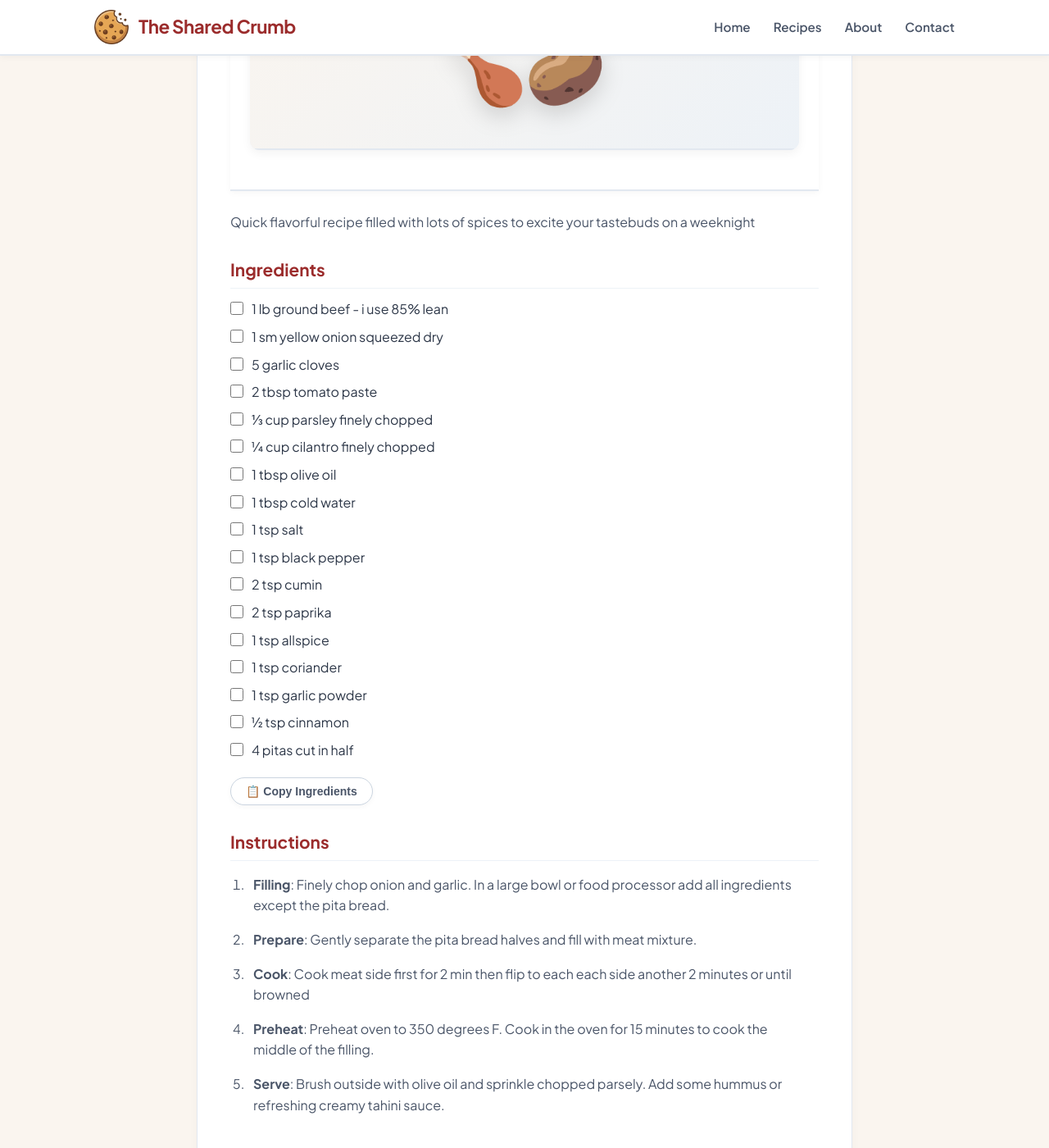
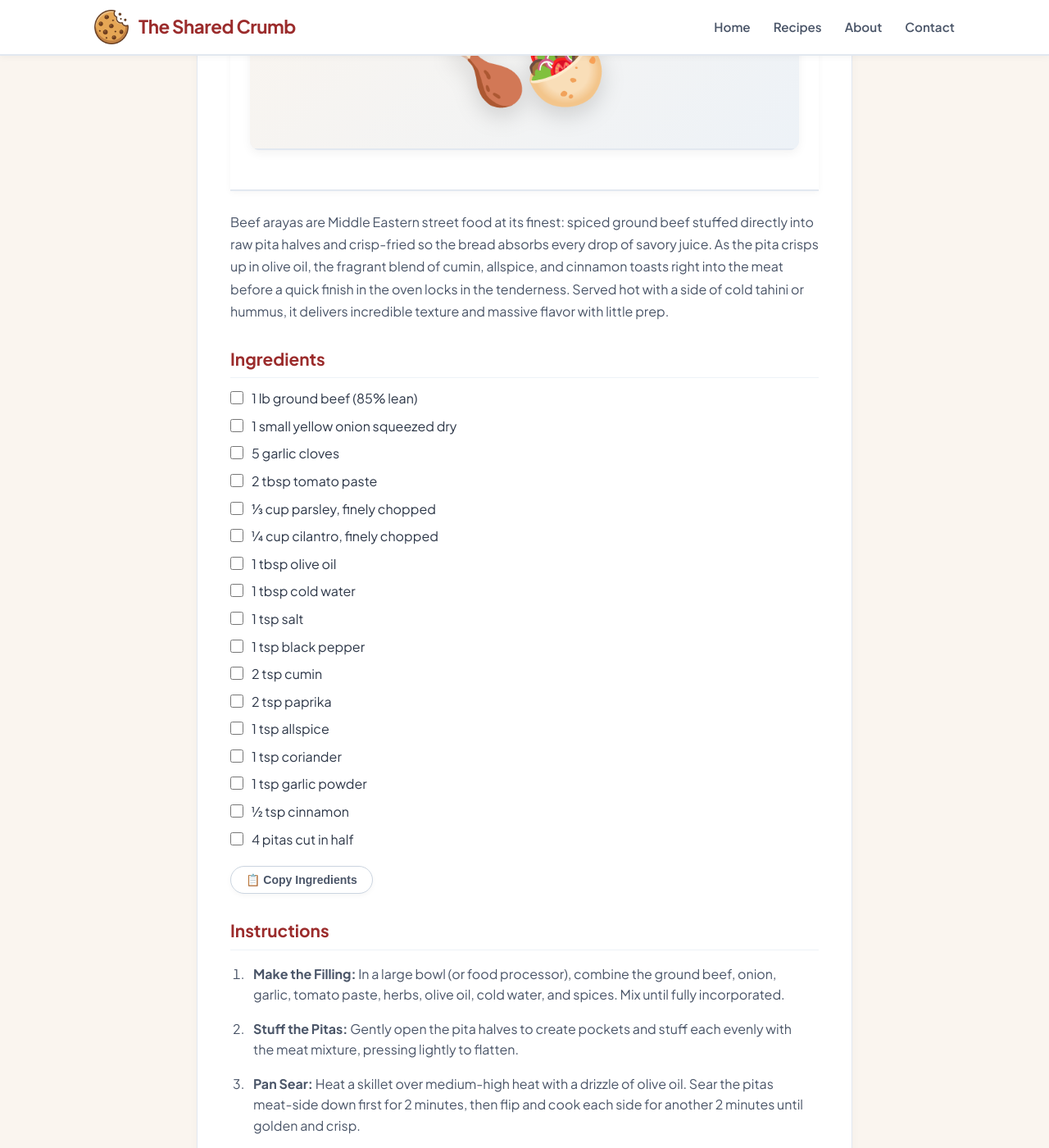
Before and after one commit to TheSharedCrumb/TheSharedCrumb, a Jekyll site: the page built from _recipes/Beef_Arayas.md, in a window 1280 px wide and 1400 px high, scrolled down 597 px. Shown: the whole window at 82% size. Built offline with Jekyll 4.4.1, drawn with Linux system fonts in a browser that asks for light colours; some of the changed text lies outside the part shown.

Commit message:
Revise Beef Arayas recipe with improved details
Updated recipe details for Beef Arayas, enhancing the description and instructions for clarity.

```diff
--- a/_recipes/Beef_Arayas.md
+++ b/_recipes/Beef_Arayas.md
@@ -1,8 +1,8 @@
 ---
 layout: recipe
 title: "Beef Arayas"
-icon: "🍗🥔"
-description: "Quick flavorful recipe filled with lots of spices to excite your tastebuds on a weeknight."
+icon: "🍗🥙"
+description: "Middle Eastern stuffed pitas packed with spiced ground beef, pan-crisped and oven-baked for maximum flavor."
 category: [Beef, Dinner]
 prep_time: "10 min"
 cook_time: "30 hr"
@@ -13,16 +13,15 @@ image: ""
 hidden: false
 ---
 
-Quick flavorful recipe filled with lots of spices to excite your tastebuds on a weeknight
-
+Beef arayas are Middle Eastern street food at its finest: spiced ground beef stuffed directly into raw pita halves and crisp-fried so the bread absorbs every drop of savory juice. As the pita crisps up in olive oil, the fragrant blend of cumin, allspice, and cinnamon toasts right into the meat before a quick finish in the oven locks in the tenderness. Served hot with a side of cold tahini or hummus, it delivers incredible texture and massive flavor with little prep.
 
 ### Ingredients
-* 1 lb ground beef - i use 85% lean
-* 1 sm yellow onion squeezed dry
+* 1 lb ground beef (85% lean)
+* 1 small yellow onion squeezed dry
 * 5 garlic cloves
 * 2 tbsp tomato paste
-* ⅓ cup parsley finely chopped
-* ¼ cup cilantro finely chopped
+* ⅓ cup parsley, finely chopped
+* ¼ cup cilantro, finely chopped
 * 1 tbsp olive oil
 * 1 tbsp cold water
 * 1 tsp salt
@@ -35,10 +34,9 @@ Quick flavorful recipe filled with lots of spices to excite your tastebuds on a
 * ½  tsp cinnamon
 * 4 pitas cut in half
 
-
 ### Instructions
-1. **Filling**: Finely chop onion and garlic. In a large bowl or food processor add all ingredients except the pita bread.
-2. **Prepare**: Gently separate the pita bread halves and fill with meat mixture.
-3. **Cook**: Cook meat side first for 2 min then flip to each each side another 2 minutes or until browned
-4. **Preheat**: Preheat oven to 350 degrees F. Cook in the oven for 15 minutes to cook the middle of the filling.
-5. **Serve**:  Brush outside with olive oil and sprinkle chopped parsely. Add some hummus or refreshing creamy tahini sauce.
+1. **Make the Filling:** In a large bowl (or food processor), combine the ground beef, onion, garlic, tomato paste, herbs, olive oil, cold water, and spices. Mix until fully incorporated.
+2. **Stuff the Pitas:** Gently open the pita halves to create pockets and stuff each evenly with the meat mixture, pressing lightly to flatten.
+3. **Pan Sear:** Heat a skillet over medium-high heat with a drizzle of olive oil. Sear the pitas meat-side down first for 2 minutes, then flip and cook each side for another 2 minutes until golden and crisp.
+4. **Bake:** Transfer the seared pitas to a baking sheet and bake in a preheated 350°F oven for 15 minutes to fully cook the beef filling through.
+5. **Serve:** Brush the crispy outsides with a touch of olive oil and garnish with chopped parsley. Serve immediately with hummus or creamy tahini sauce.
```
